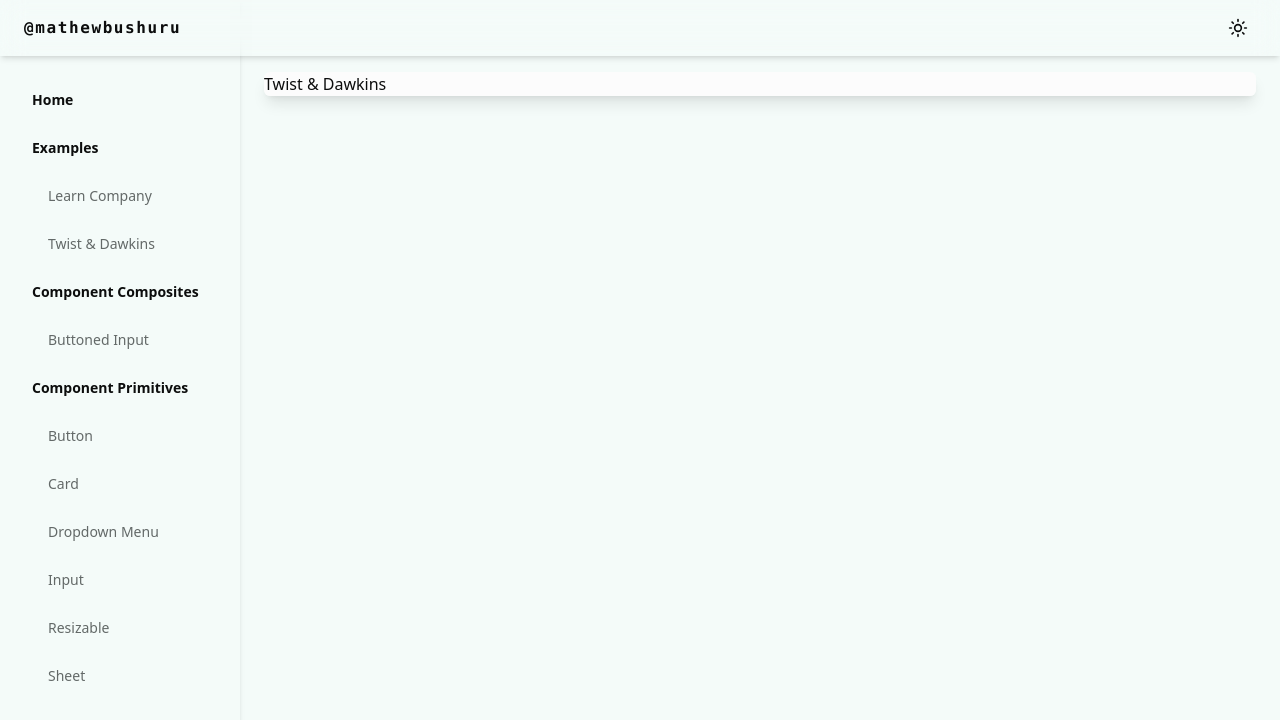
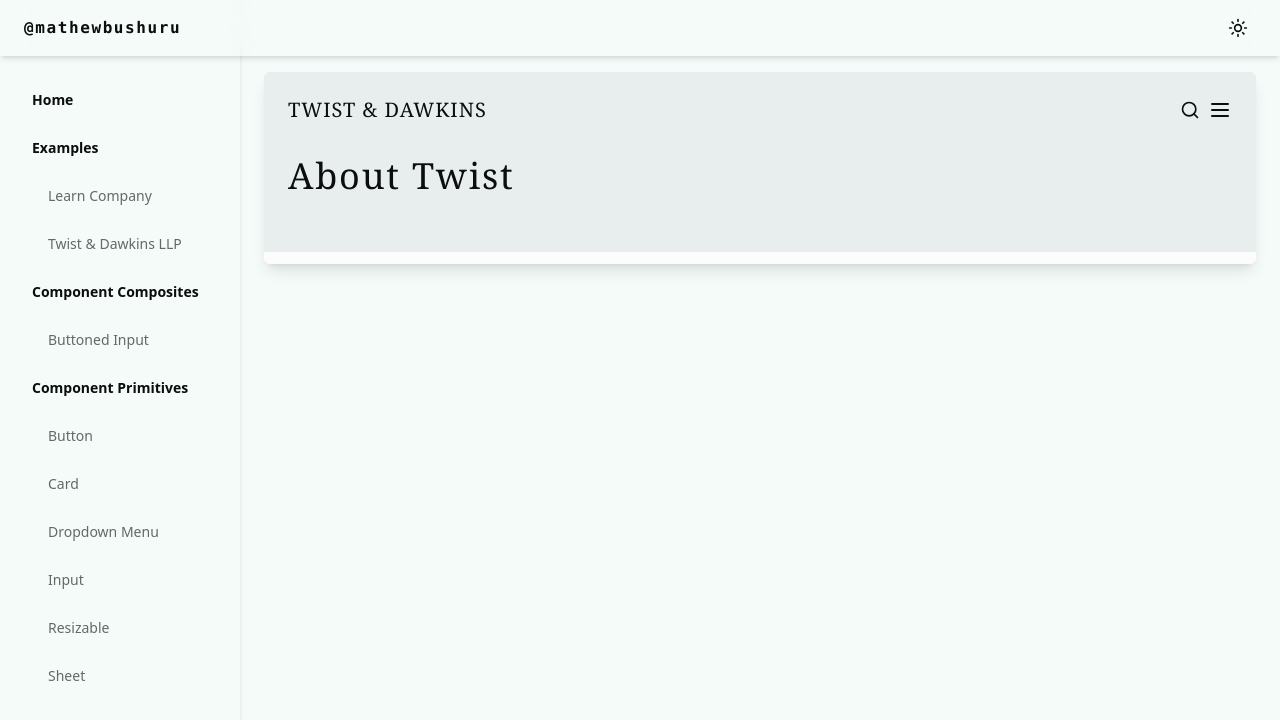
Before and after one commit to mathewbushuru/design-system, a React (Vite) app: page /examples/twist-dawkins in a window 1280 px wide. Shown: the top 720 px of the page. Built offline with nearby package versions, Linux system fonts and the light colour scheme.

Commit message:
Twist & Dawkins header

```diff
--- a/src/components/side-navigation.tsx
+++ b/src/components/side-navigation.tsx
@@ -4,7 +4,7 @@ import Button from "@/components/primitives/button";
 
 const examplesLinks = [
   { name: "Learn Company", link: "/examples/learn-company" },
-  { name: "Twist & Dawkins", link: "/examples/twist-dawkins" },
+  { name: "Twist & Dawkins LLP", link: "/examples/twist-dawkins" },
 ];
 
 const compositesLinks = [
--- a/src/examples/twist-dawkins/app.tsx
+++ b/src/examples/twist-dawkins/app.tsx
@@ -1,7 +1,23 @@
+import { Search, Menu } from "lucide-react";
+
 export default function TwistDawkins() {
   return (
-    <div className="bg-popover">
-      Twist & Dawkins
+    <div className="h-48 bg-popover">
+      {/* Header  */}
+      <div className="bg-secondary p-3 sm:p-6">
+        <div className="flex items-center justify-between">
+          <h1 className="font-serif text-lg uppercase tracking-wider sm:text-xl">
+            Twist & Dawkins
+          </h1>
+          <div className="flex items-center gap-2">
+            <Search className="h-5 w-5 hover:text-link" />
+            <Menu className="h-6 w-6 hover:text-link" />
+          </div>
+        </div>
+        <div className="font-serif text-center text-2xl py-8 tracking-wider sm:text-left sm:text-4xl">
+          About Twist
+        </div>
+      </div>
     </div>
   );
 }
--- a/src/showcase/examples/twist-dawkins-showcase.tsx
+++ b/src/showcase/examples/twist-dawkins-showcase.tsx
@@ -5,12 +5,12 @@ export default function TwistDawkinsShowcase() {
   return (
     <>
       <ShowcaseLayout
-        name="Email Company"
+        name="Twist & Dawkins LLP"
         examplePage={true}
-        from="shadcn/ui"
-        fromLink="https://github.com/shadcn-ui/ui/blob/main/apps/www/app/examples/mail/page.tsx"
+        design="Kirland & Ellis"
+        designLink="https://www.kirkland.com/"
         code="mathewbushuru/design-system"
-        codeLink="https://github.com/mathewbushuru/design-system/blob/main/src/examples/email-company/app.tsx"
+        codeLink="https://github.com/mathewbushuru/design-system/blob/main/src/examples/twist-dawkins/app.tsx"
       >
         <TwistDawkins />
       </ShowcaseLayout>
```
